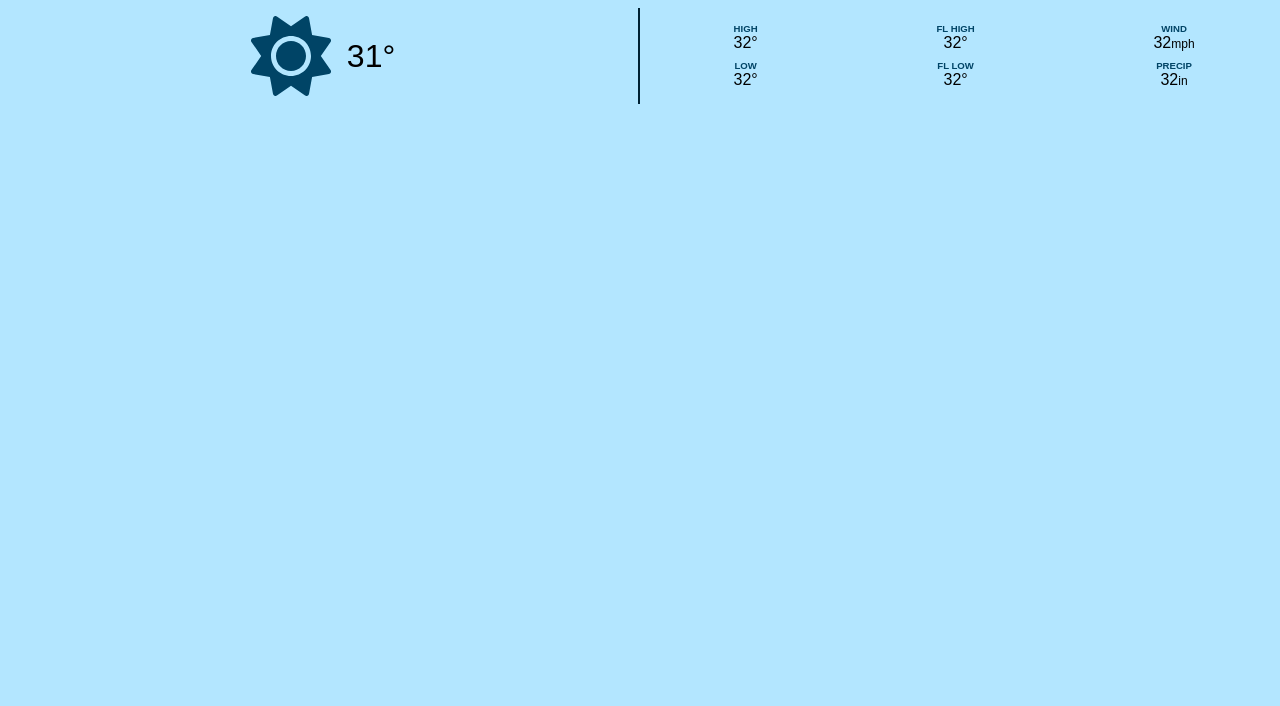
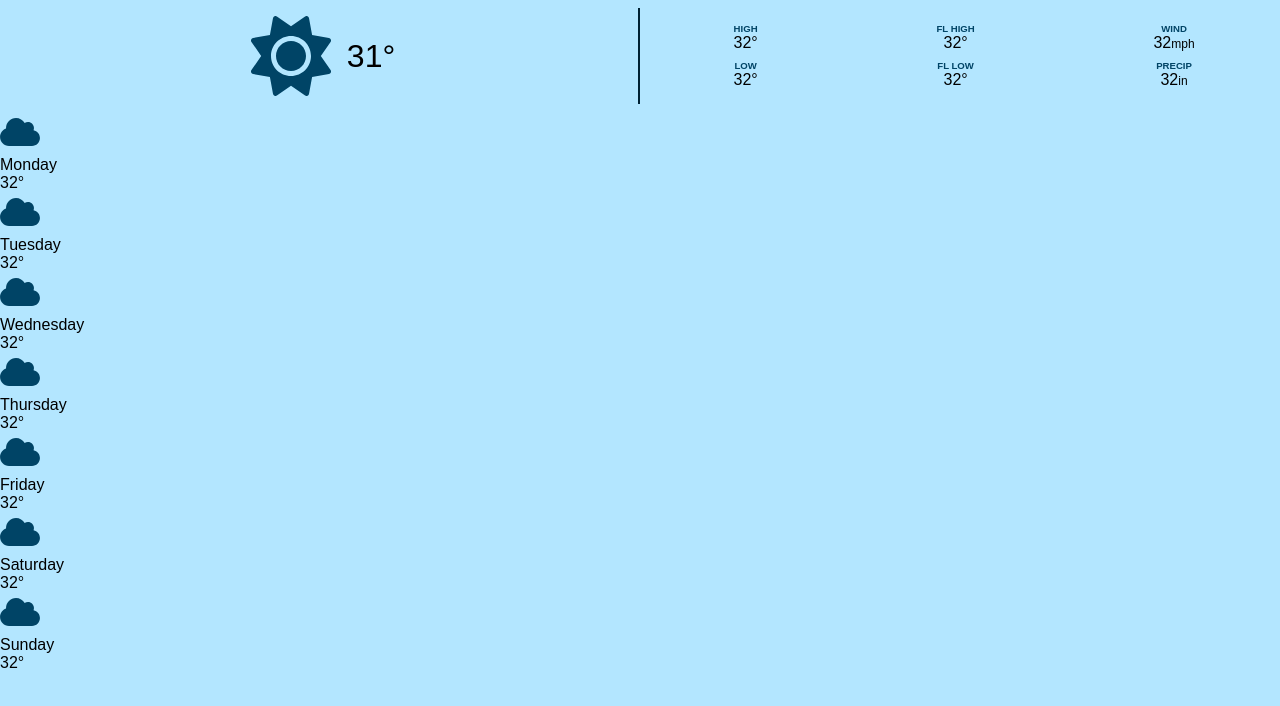
Before and after one commit to rtokala14/weather-overhaul, a website built with Vite: page index.html in a window 1280 px wide. Built offline with nearby package versions, Linux system fonts and the light colour scheme.

Commit message:
Add day section html

```diff
--- a/index.html
+++ b/index.html
@@ -42,6 +42,46 @@
       </div>
     </div>
   </header>
+
+  <section class="day-section" data-day-section>
+    <div class="day-card">
+      <img src="icons/cloud.svg" alt="" class="weather-icon">
+      <div class="day-card-day">Monday</div>
+      <div>32&deg;</div>
+    </div>
+    <div class="day-card">
+      <img src="icons/cloud.svg" alt="" class="weather-icon">
+      <div class="day-card-day">Tuesday</div>
+      <div>32&deg;</div>
+    </div>
+    <div class="day-card">
+      <img src="icons/cloud.svg" alt="" class="weather-icon">
+      <div class="day-card-day">Wednesday</div>
+      <div>32&deg;</div>
+    </div>
+    <div class="day-card">
+      <img src="icons/cloud.svg" alt="" class="weather-icon">
+      <div class="day-card-day">Thursday</div>
+      <div>32&deg;</div>
+    </div>
+    <div class="day-card">
+      <img src="icons/cloud.svg" alt="" class="weather-icon">
+      <div class="day-card-day">Friday</div>
+      <div>32&deg;</div>
+    </div>
+    <div class="day-card">
+      <img src="icons/cloud.svg" alt="" class="weather-icon">
+      <div class="day-card-day">Saturday</div>
+      <div>32&deg;</div>
+    </div>
+    <div class="day-card">
+      <img src="icons/cloud.svg" alt="" class="weather-icon">
+      <div class="day-card-day">Sunday</div>
+      <div>32&deg;</div>
+    </div>
+  </section>
+
+  <template></template>
   <script type="module" src="/main.js"></script>
 </body>
 
```
